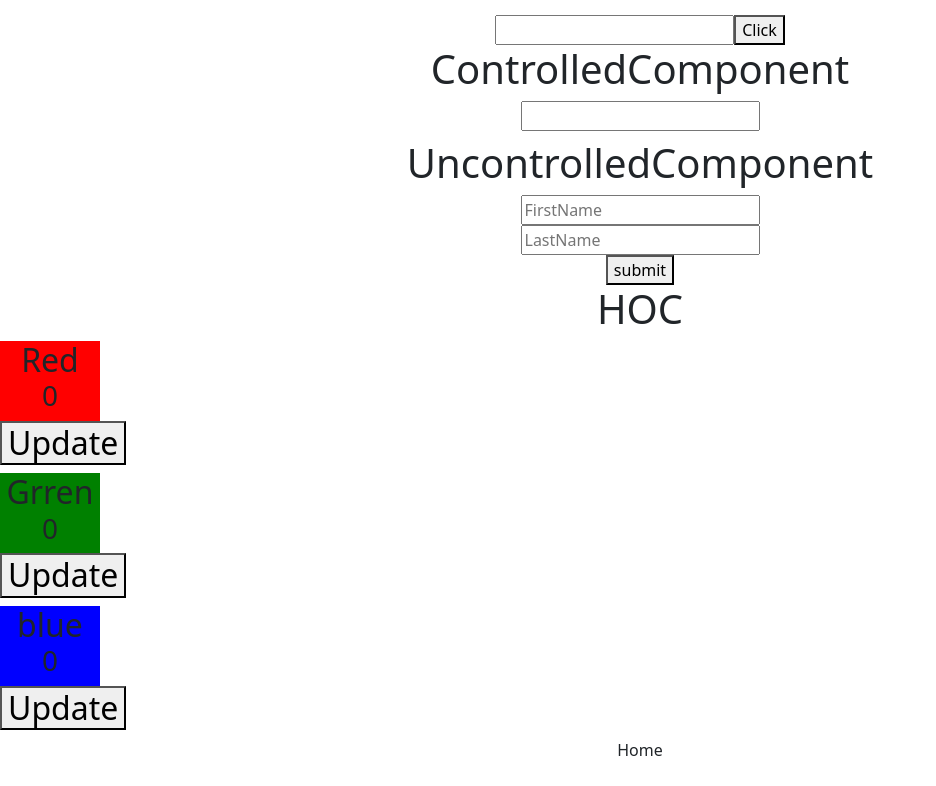
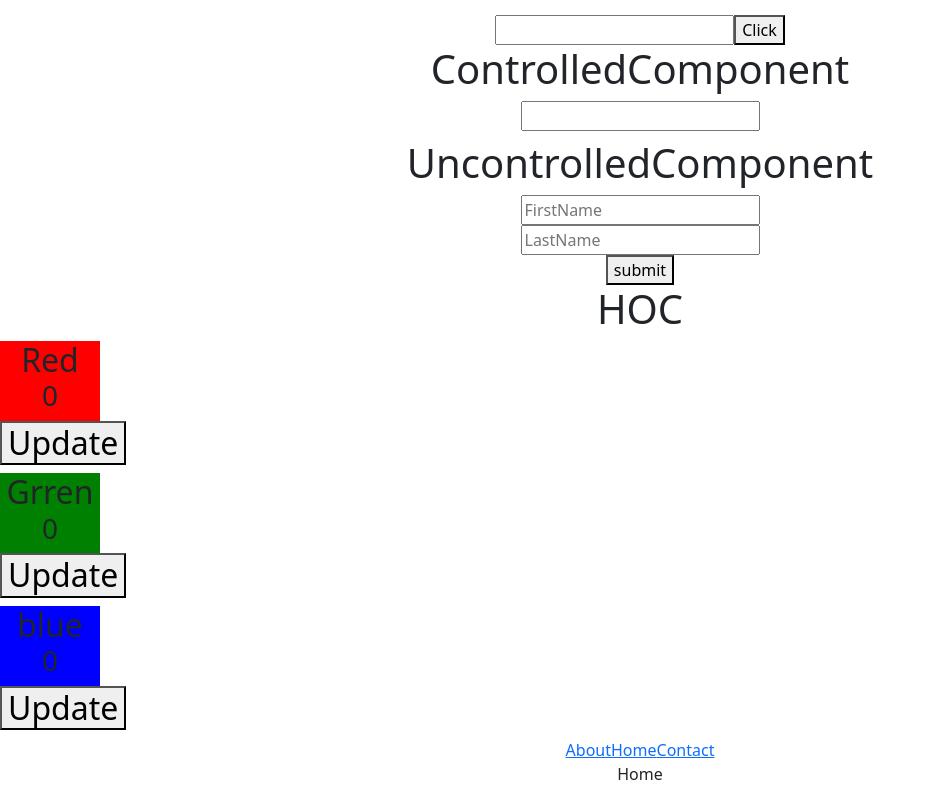
Before and after one commit to pratikprajapati0708/ReactJS-, a React (Create React App) app: page / in a window 1280 px wide. Shown: the part 1818-2604 px from the top of the page, without its empty margins (0-936 px from the left). Before the commit the page ends 2580 px from the top, so only its background shows below. Built offline with nearby package versions, Linux system fonts and the light colour scheme.

Commit message:
added 404 page

```diff
--- a/src/App.js
+++ b/src/App.js
@@ -17,9 +17,12 @@ import Users from './Users';
 import ControlledComponent from './ControlledComponent';
 import UncontrolledComponent from './UncontrolledComponent';
 import HighOrderComponent from './HighOrderComponent';
-import { BrowserRouter, Route, Routes } from 'react-router-dom';
+import { BrowserRouter, Navigate, NavigationType, Route, Routes } from 'react-router-dom';
 import Home from './ReactRouter/Home';
 import About from './ReactRouter/About';
+import Navbar from './ReactRouter/Navbar';
+import Page404 from './ReactRouter/Page404';
+
 function App() {
   const [data, updateData] = useState("Welcome to React");
   const [count, setCount] = useState(0);
@@ -87,9 +90,12 @@ function App() {
       <UncontrolledComponent />
       <HighOrderComponent />
       <BrowserRouter>
+      <Navbar/>
         <Routes>
           <Route path="/" element={<Home />} />
           <Route path="/about" element={<About />} />
+          {/* <Route path='/*' element={<Page404/>}></Route> */}
+          <Route path='/*' element={<Navigate to='/'/>}></Route>
         </Routes>
       </BrowserRouter>
     </div>
--- /dev/null
+++ b/src/ReactRouter/Navbar.js
@@ -0,0 +1,14 @@
+import React from 'react'
+import { Link } from 'react-router-dom'
+
+function Navbar() {
+    return (
+        <div>
+            <Link to="/about">About</Link>
+            <Link to="">Home</Link>
+            <Link to="/contact">Contact</Link>
+        </div>
+    )
+}
+
+export default Navbar
--- /dev/null
+++ b/src/ReactRouter/Page404.js
@@ -0,0 +1,11 @@
+import React from 'react'
+
+function Page404() {
+    return (
+        <div>
+            <h1>Oops ! The page is nor present</h1>
+        </div>
+    )
+}
+
+export default Page404
```
